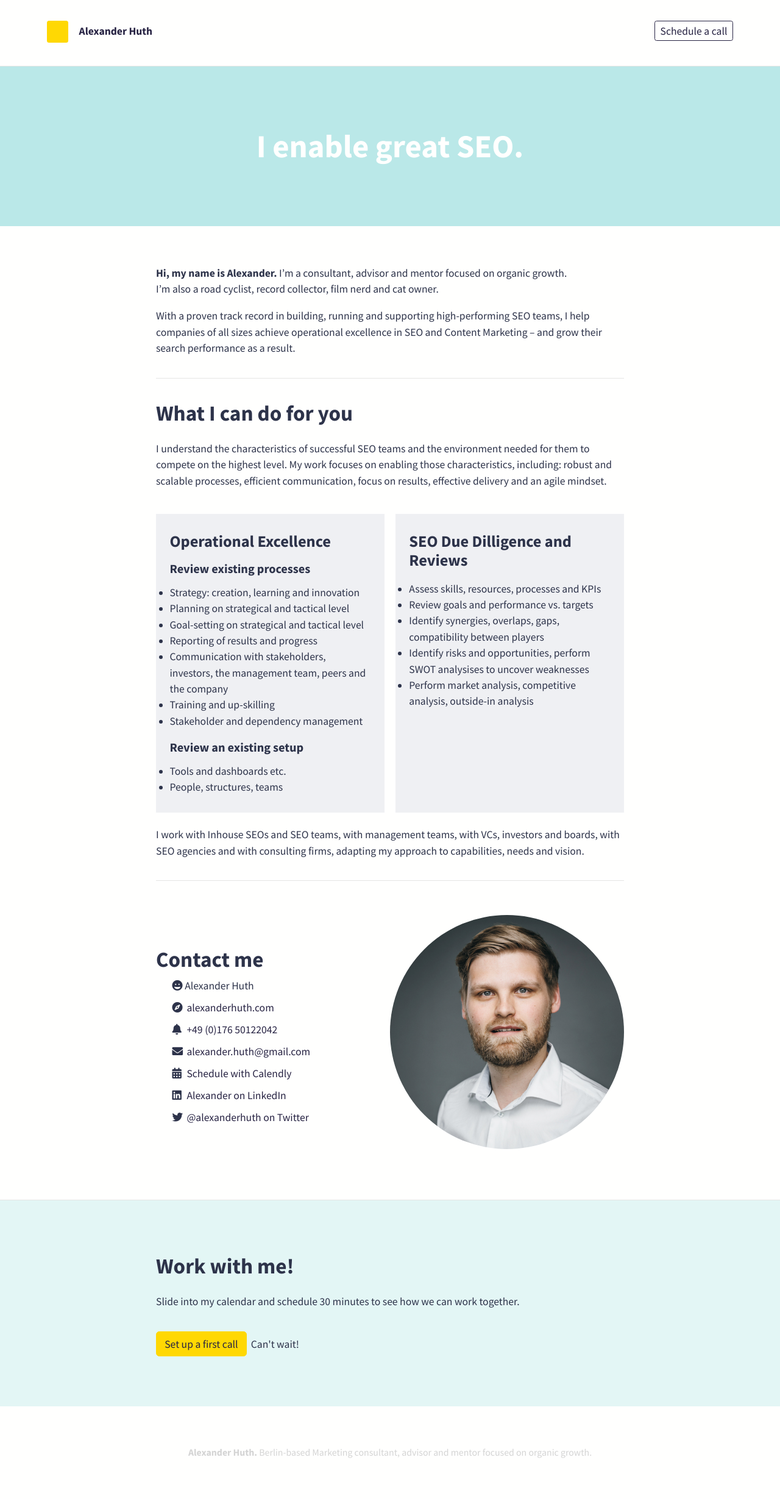
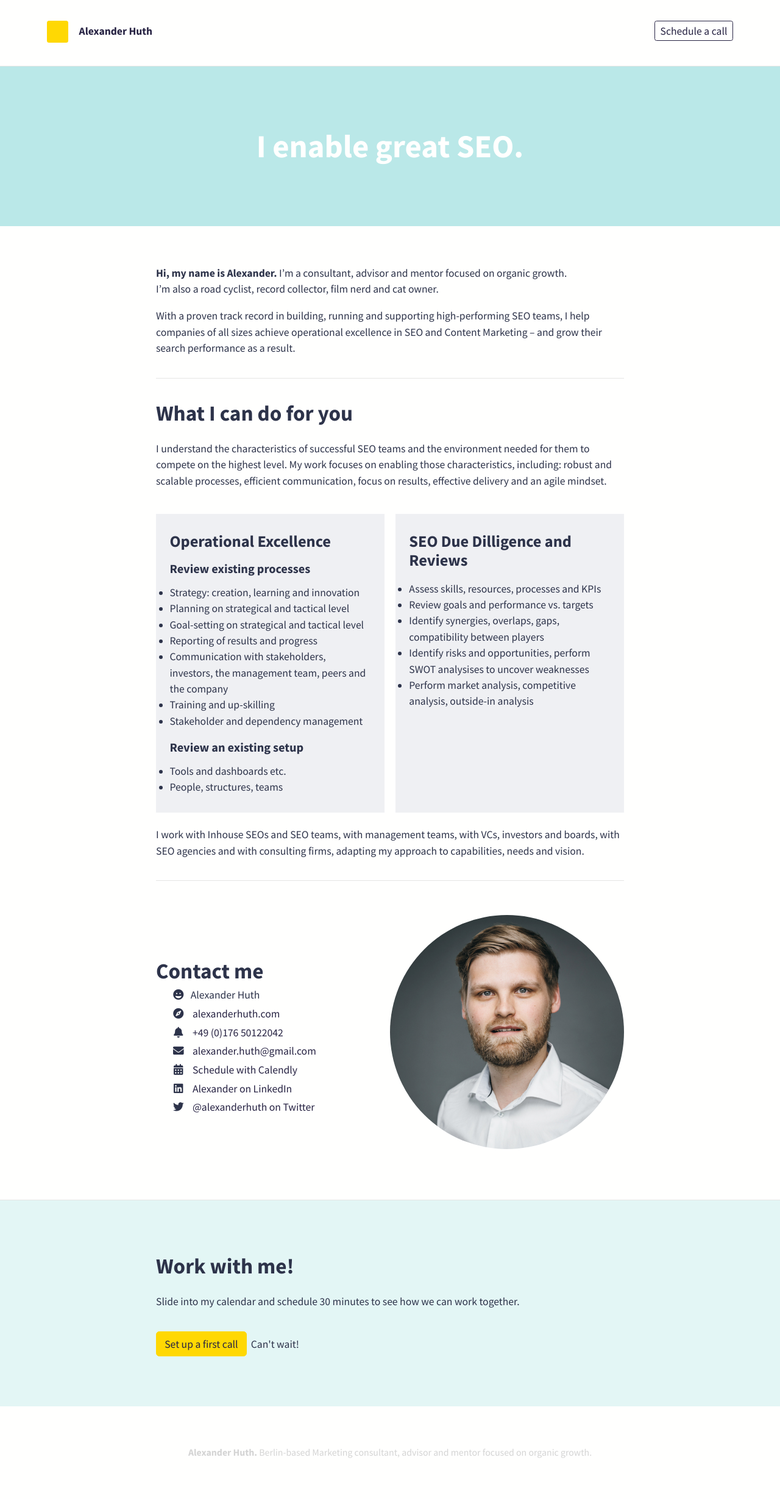
Before and after one commit to alexanderhuth/alexanderhuth.github.io, a Jekyll site: the page built from index.md, in a window 1280 px wide. Shown: the whole page at 61% size. Built offline with Jekyll 4.4.1, drawn with Linux system fonts in a browser that asks for light colours; nearby versions of some CDN libraries.

Commit message:
Profile: use CSS grid for contact list to align icons

```diff
--- a/_sass/includes/_profile.scss
+++ b/_sass/includes/_profile.scss
@@ -6,26 +6,29 @@
     }
 
     .contact-list {
-      margin: 0; /* align the list with the heading */
-      padding-left: 0; /* we'll add our own padding for text to account for icons */
+      /* force-reset FontAwesome list offsets so this list lines up with the heading */
+      list-style: none;
+      margin: 0 !important;
+      padding-left: 0 !important;
 
-      li {
-        position: relative;
-        padding-left: 2.4rem; /* space for the icon */
+      > li {
         margin-bottom: 0.6rem;
-        display: flex;
-        align-items: center; /* vertically center icon and text */
+        line-height: 1.2;
+        display: grid;
+        grid-template-columns: 2.4rem 1fr;
+        grid-column-gap: 0.6rem;
+        align-items: center;
+        padding-left: 0; /* grid handles spacing */
       }
 
-      /* adjust the positioned fa-li icons so they align with the heading */
+      /* let the FontAwesome inline icon occupy the first grid column */
       .fa-li {
-        position: absolute;
-        left: 0;
-        top: 50%;
-        transform: translateY(-50%);
-        width: 1.6rem;
+        position: static;
+        display: inline-block;
+        width: 2.4rem;
         text-align: center;
         color: $text-color;
+        margin-right: 0;
       }
 
       a { margin-left: 0.2rem; }
```
